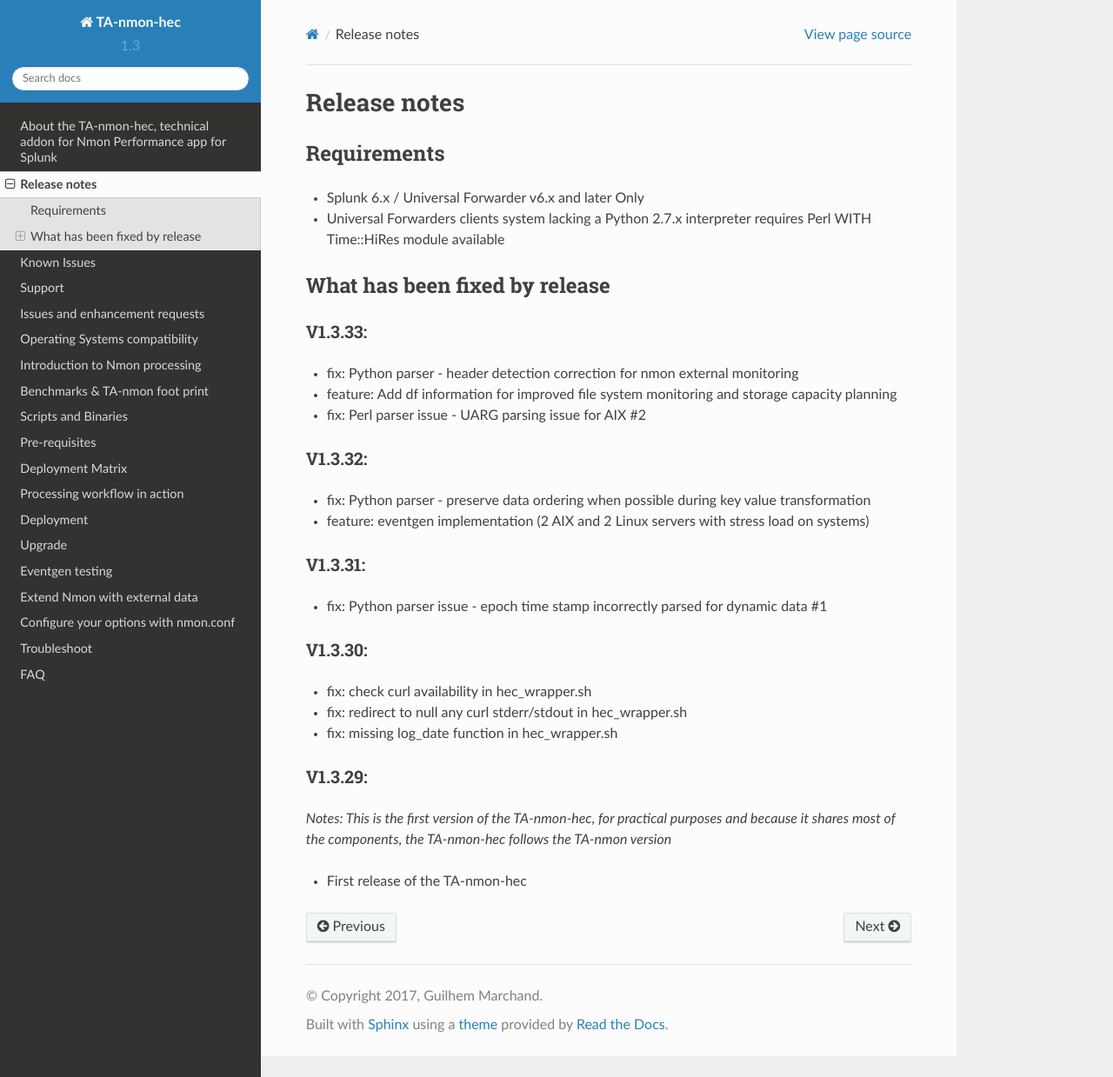
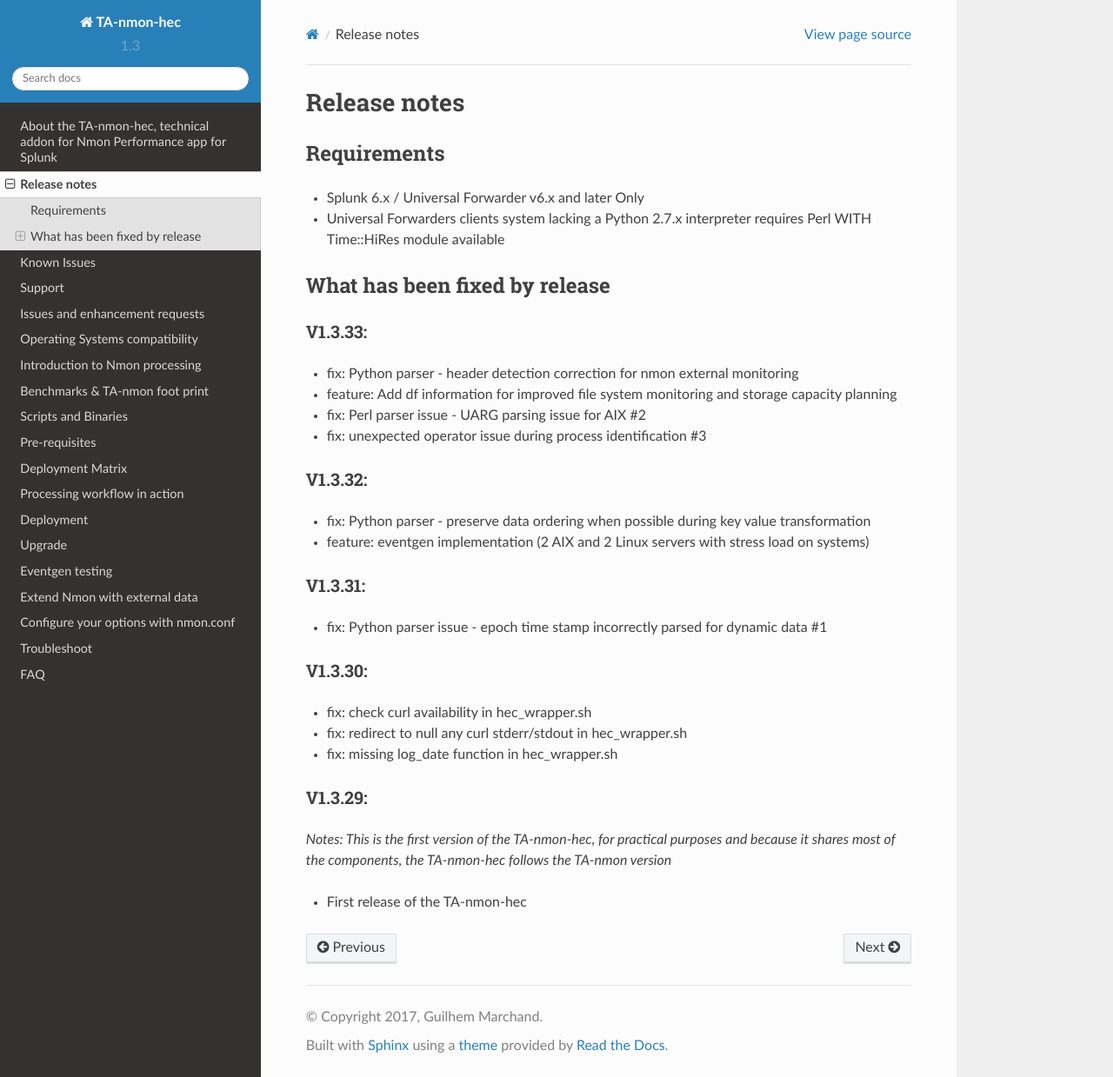
Before and after one commit to guilhemmarchand/TA-nmon-hec, a Sphinx documentation site: the page built from docs/releasenotes.rst, in a window 1280 px wide and 1239 px high. Shown: the whole window at 87% size. Built offline with Sphinx 7.4.7 and the Read the Docs theme 2.0.0, drawn with Linux system fonts in a browser that asks for light colours.

Commit message:
version 1.3.33

```diff
--- a/docs/releasenotes.rst
+++ b/docs/releasenotes.rst
@@ -21,6 +21,7 @@ V1.3.33:
 - fix: Python parser - header detection correction for nmon external monitoring
 - feature: Add df information for improved file system monitoring and storage capacity planning
 - fix: Perl parser issue - UARG parsing issue for AIX #2
+- fix: unexpected operator issue during process identification #3
 
 ========
 V1.3.32:
```
Also changed, not shown: 2 other files.
